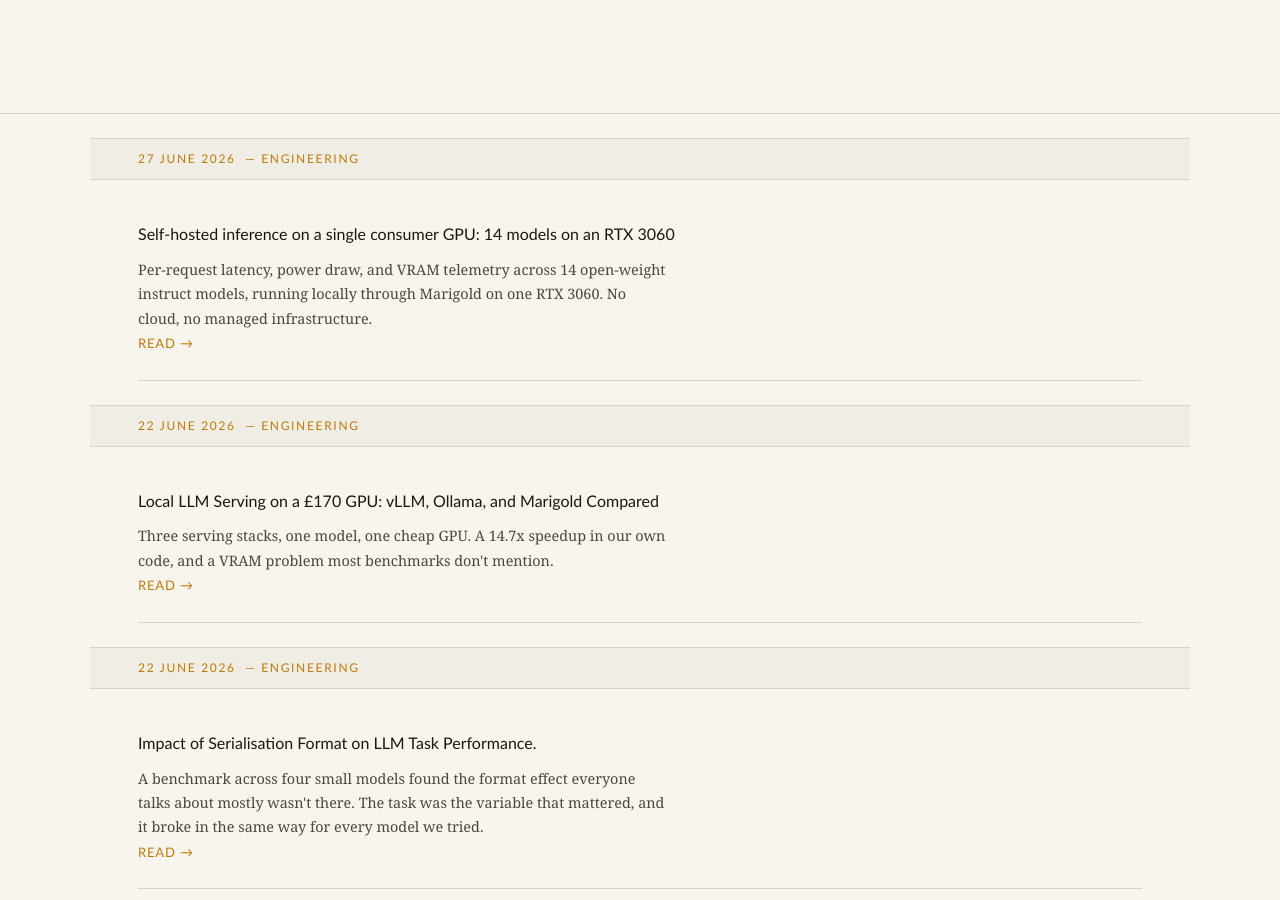
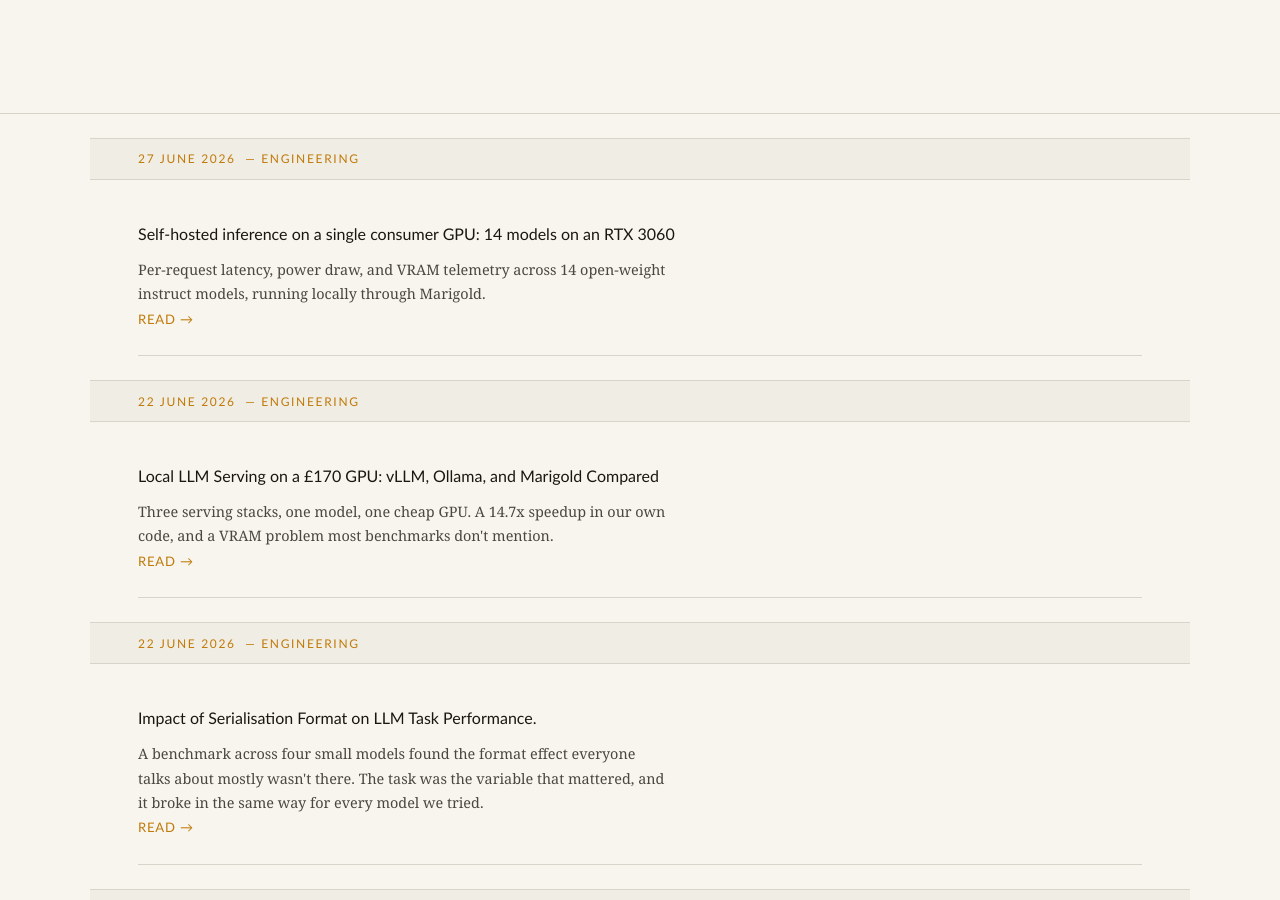
Before and after one commit to bayinfosys/marigold-web, a Jekyll site: the page built from blog/index.html, in a window 1280 px wide and 900 px high, scrolled down 399 px. Built offline with Jekyll 4.4.1, drawn with Linux system fonts in a browser that asks for light colours; some web fonts are replaced; a style sheet for code colours, icons or effects is not loaded.

Commit message:
fix: minor seo stuff

```diff
--- a/blog/_posts/2026-06-27-self-hosted-inference-benchmark.html
+++ b/blog/_posts/2026-06-27-self-hosted-inference-benchmark.html
@@ -1,14 +1,14 @@
 ---
 layout: post
 title: "Self-hosted inference on a single consumer GPU: 14 models on an RTX 3060"
-description: "Per-request latency, power draw, and VRAM telemetry across 14 open-weight instruct models, running locally through Marigold on one RTX 3060. No cloud, no managed infrastructure."
+description: "Per-request latency, power draw, and VRAM telemetry across 14 open-weight instruct models, running locally through Marigold."
 date: 2026-06-27
 author: Marigold
 category: Engineering
 reading_time: 7
-canonical: "https://marigold.run/blog/self-hosted-rtx3060-benchmark/"
+canonical: "https://marigold.run/blog/self-hosted-inference-benchmark/"
 og_title: "Self-hosted inference on a single RTX 3060 -- Marigold"
-og_description: "14 open-weight instruct models benchmarked locally on one consumer GPU. Per-request power and VRAM telemetry, fully reproducible."
+og_description: "14 open-weight instruct models benchmarked locally on one consumer GPU. Per-request power and VRAM telemetry."
 schema: |
   <script type="application/ld+json">
   {
```
Also changed, not shown: other parts of blog/_posts/2026-06-27-self-hosted-inference-benchmark.html (+1 -1 lines).
